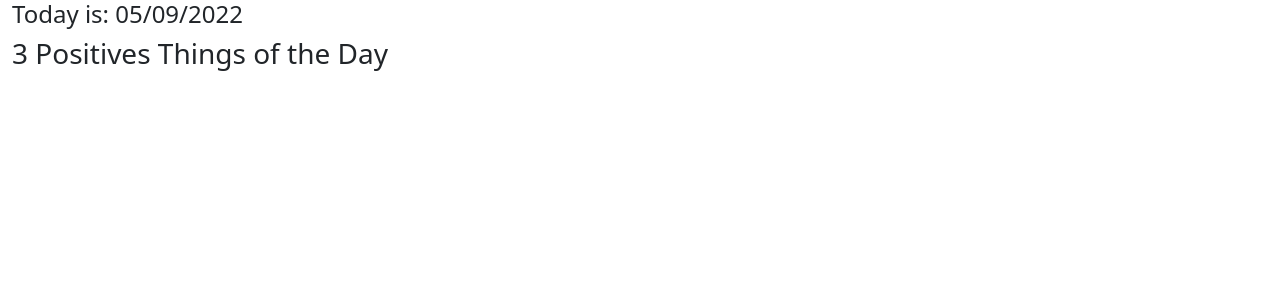
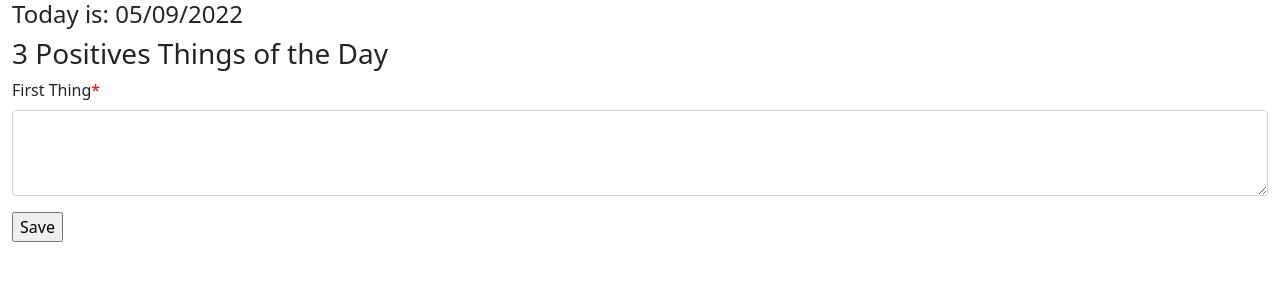
Before and after one commit to fernandocb19/positive-things, an Angular app: page / in a window 1280 px wide. Shown: the top 300 px of the page. Built offline with nearby package versions, Linux system fonts and the light colour scheme.

Commit message:
FEAT: Add first positive thing field with required validation

```diff
--- a/src/app/app.module.ts
+++ b/src/app/app.module.ts
@@ -4,6 +4,7 @@ import { BrowserModule } from '@angular/platform-browser';
 import { AppRoutingModule } from './app-routing.module';
 import { AppComponent } from './app.component';
 import { PositiveThingsFormComponent } from './positive-things-form/positive-things-form.component';
+import { ReactiveFormsModule } from '@angular/forms';
 
 @NgModule({
   declarations: [
@@ -12,7 +13,8 @@ import { PositiveThingsFormComponent } from './positive-things-form/positive-thi
   ],
   imports: [
     BrowserModule,
-    AppRoutingModule
+    AppRoutingModule,
+    ReactiveFormsModule
   ],
   providers: [],
   bootstrap: [AppComponent]
--- a/src/app/positive-things-form/positive-things-form.component.html
+++ b/src/app/positive-things-form/positive-things-form.component.html
@@ -2,5 +2,28 @@
     <div class="col">
       <h4>Today is: {{todayDate | date:"MM/dd/yyyy"}}</h4>
       <h3>3 Positives Things of the Day</h3>
+      <form name="form" #formOfPositivesThings="ngForm" [formGroup]="positiveThingsForm" novalidate>
+        <div class="mb-3">
+          <label for="firstPositiveThing" class="form-label">First Thing </label> <label style="color:red;"> * </label>
+          <textarea
+            name="firstPositiveThing"
+            class="form-control"
+            id="firstPositiveThing"
+            rows="3"
+            formControlName="firstPositiveThing"
+            required
+          ></textarea>
+          <div *ngIf="(firstPositiveThing?.invalid && (firstPositiveThing?.dirty || firstPositiveThing?.touched)) || formOfPositivesThings.submitted">
+            <div
+              class="alert alert-danger"
+              role="alert"
+              *ngIf="firstPositiveThing?.errors?.['required']"
+            >
+              Fill this field
+            </div>
+          </div>
+        </div>
+        <input type="submit" value="Save" />
+      </form>
     </div>
   </div>
--- a/src/app/positive-things-form/positive-things-form.component.ts
+++ b/src/app/positive-things-form/positive-things-form.component.ts
@@ -1,4 +1,5 @@
 import { Component, OnInit } from '@angular/core';
+import { FormGroup, FormControl, Validators, AbstractControl } from '@angular/forms';
 
 @Component({
   selector: 'app-positive-things-form',
@@ -8,10 +9,16 @@ import { Component, OnInit } from '@angular/core';
 export class PositiveThingsFormComponent implements OnInit {
 
   todayDate = new Date();
+  positiveThingsForm!: FormGroup;
 
   constructor() { }
 
   ngOnInit(): void {
+    this.positiveThingsForm  = new FormGroup({
+      firstPositiveThing: new FormControl('', [Validators.required])
+    });
   }
 
+  get firstPositiveThing() { return this.positiveThingsForm.get('firstPositiveThing'); }
+
 }
```
